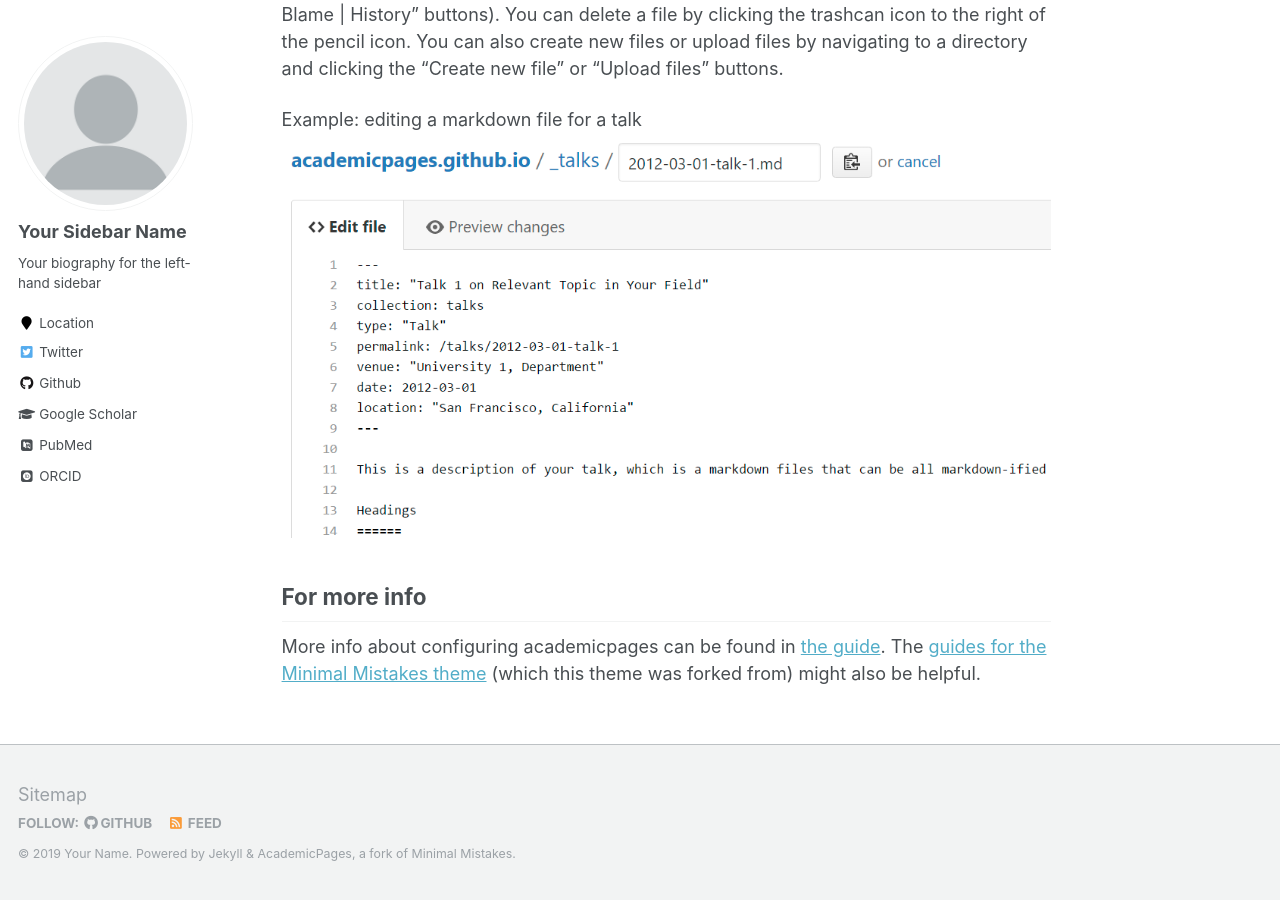
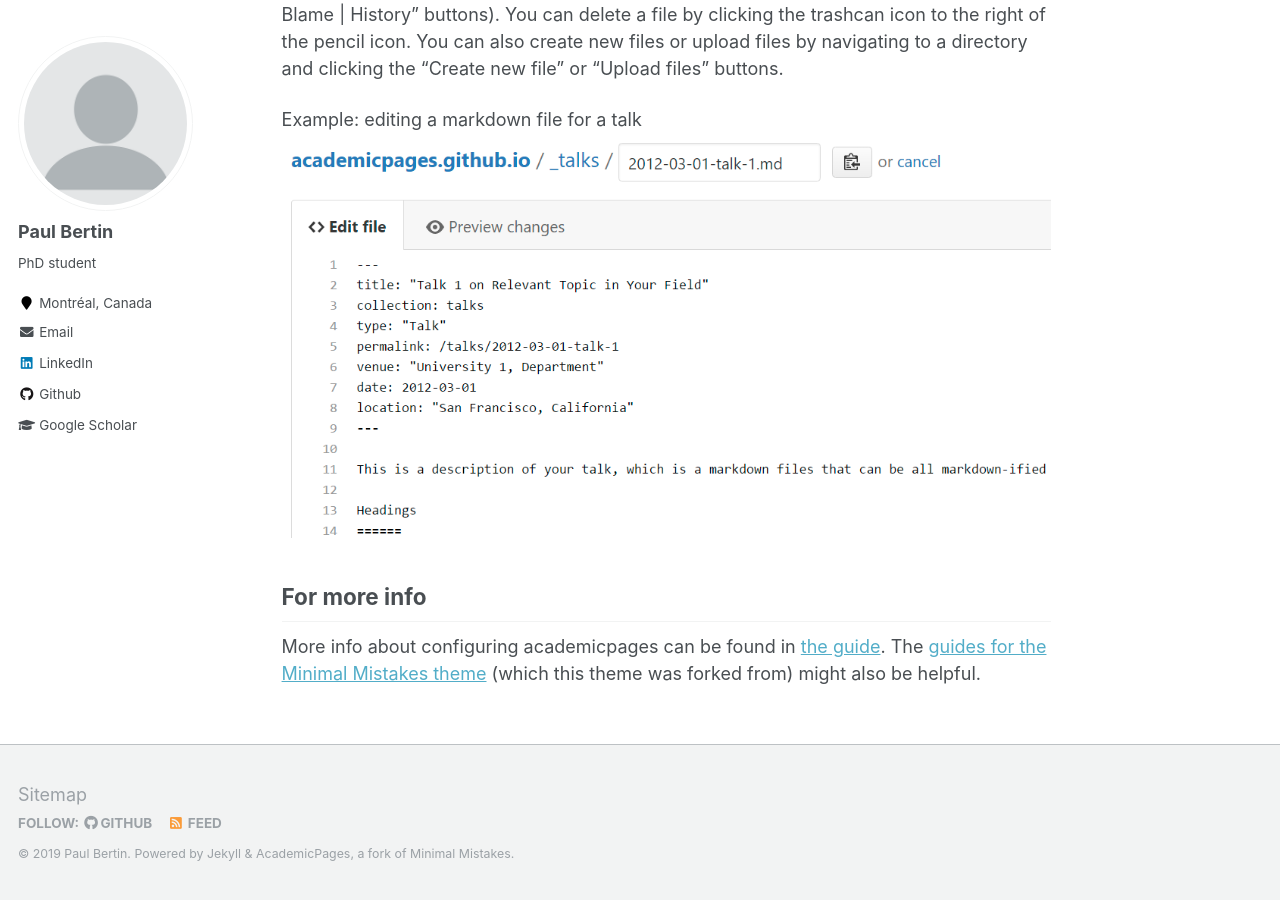
Before and after one commit to Bertinus/Bertinus.github.io, a Jekyll site: the page built from _pages/about.md, in a window 1280 px wide and 900 px high, scrolled down 2463 px. Built offline with Jekyll 4.4.1, drawn with Linux system fonts in a browser that asks for light colours; some web fonts are replaced; some of the changed text lies outside the part shown.

Commit message:
Edited _config.yml file

```diff
--- a/_config.yml
+++ b/_config.yml
@@ -7,11 +7,11 @@
 
 # Site Settings
 locale                   : "en-US"
-title                    : "Your Name / Site Title"
+title                    : "Paul Bertin"
 title_separator          : "-"
-name                     : &name "Your Name"
-description              : &description "personal description"
-url                      : https://academicpages.github.io # the base hostname & protocol for your site e.g. "https://mmistakes.github.io"
+name                     : &name "Paul Bertin"
+description              : &description "PhD student at Mila, Université de Montréal"
+url                      : https://Bertinus.github.io # the base hostname & protocol for your site e.g. "https://mmistakes.github.io"
 baseurl                  : "" # the subpath of your site, e.g. "/blog"
 repository               : "academicpages/academicpages.github.io"
 teaser                   :  # filename of teaser fallback teaser image placed in /images/, .e.g. "500x300.png"
@@ -80,14 +80,14 @@ analytics:
 
 # Site Author
 author:
-  name             : "Your Sidebar Name"
+  name             : "Paul Bertin"
   avatar           : "profile.png"
-  bio              : "Your biography for the left-hand sidebar"
-  location         : "Location"
+  bio              : "PhD student"
+  location         : "Montréal, Canada"
   employer         :
-  pubmed           : "https://www.ncbi.nlm.nih.gov/pubmed/?term=john+snow"
-  googlescholar    : "http://yourfullgooglescholarurl.com"
-  email            :
+  pubmed           : # "https://www.ncbi.nlm.nih.gov/pubmed/?term=john+snow"
+  googlescholar    : "https://scholar.google.com/citations?user=VHTg4SMAAAAJ&hl=en"
+  email            : "paul.f.bertin@gmail.com"
   researchgate     :  # example: "https://www.researchgate.net/profile/yourprofile"
   uri              :
   bitbucket        :
@@ -96,20 +96,20 @@ author:
   flickr           :
   facebook         :
   foursquare       :
-  github           : "academicpages"
+  github           : "Bertinus"
   google_plus      :
   keybase          :
   instagram        :
   impactstory      : #"https://profiles.impactstory.org/u/xxxx-xxxx-xxxx-xxxx"
   lastfm           :
-  linkedin         :
-  orcid            : "http://orcid.org/yourorcidurl"
+  linkedin         : "https://www.linkedin.com/in/paul-bertin-1a04b9113/"
+  orcid            : # "http://orcid.org/yourorcidurl"
   pinterest        :
   soundcloud       :
   stackoverflow    : # http://stackoverflow.com/users/123456/username
   steam            :
   tumblr           :
-  twitter          : "replacethistwitterhandle"
+  twitter          : # "replacethistwitterhandle"
   vine             :
   weibo            :
   xing             :
```
